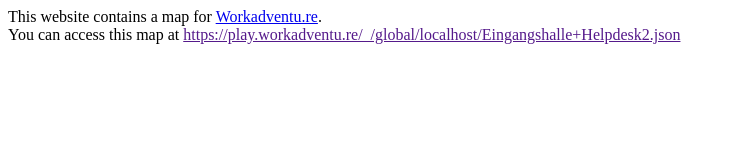
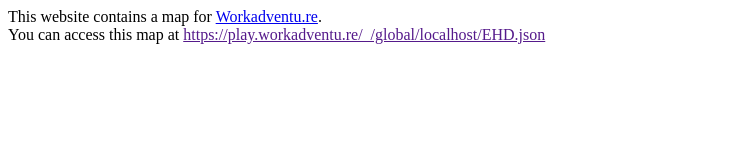
Before and after one commit to lenalena1234/relax, a plain HTML site: page index.html in a window 1280 px wide. Shown: the whole page, without its empty margins (0-736 px from the left). Drawn offline with Linux system fonts and the light colour scheme.

Commit message:
Update index.html

```diff
--- a/index.html
+++ b/index.html
@@ -6,7 +6,7 @@
                 if (path.endsWith('index.html')) {
                     path = path.substr(path, path.length - 'index.html'.length);
                 }
-                var url = 'https://play.workadventu.re/_/global/'+window.location.host+path+'Eingangshalle+Helpdesk2.json';
+                var url = 'https://play.workadventu.re/_/global/'+window.location.host+path+'EHD.json';
                 document.getElementById('mapLink').href = url;
                 document.getElementById('mapLink').innerText = url;
             };
```
